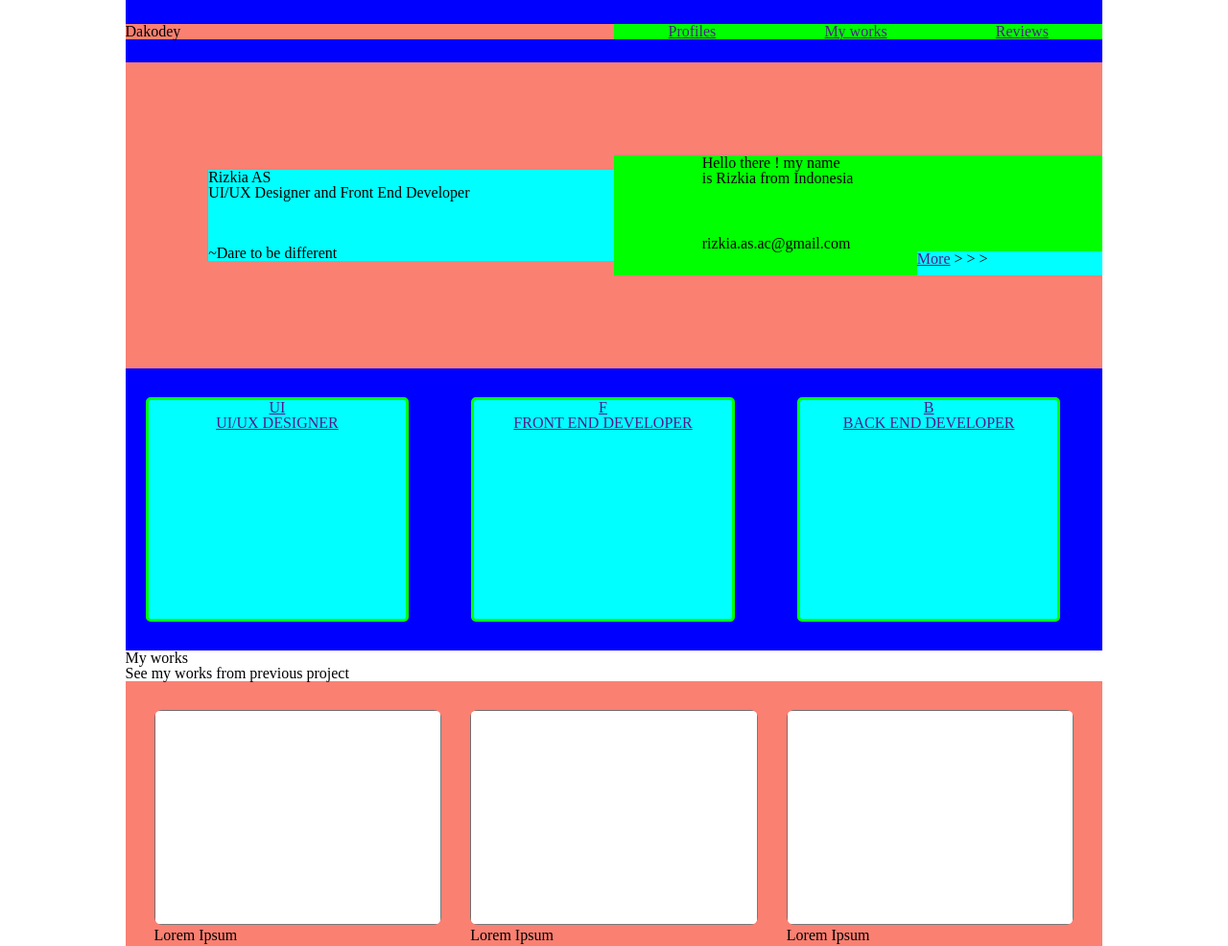
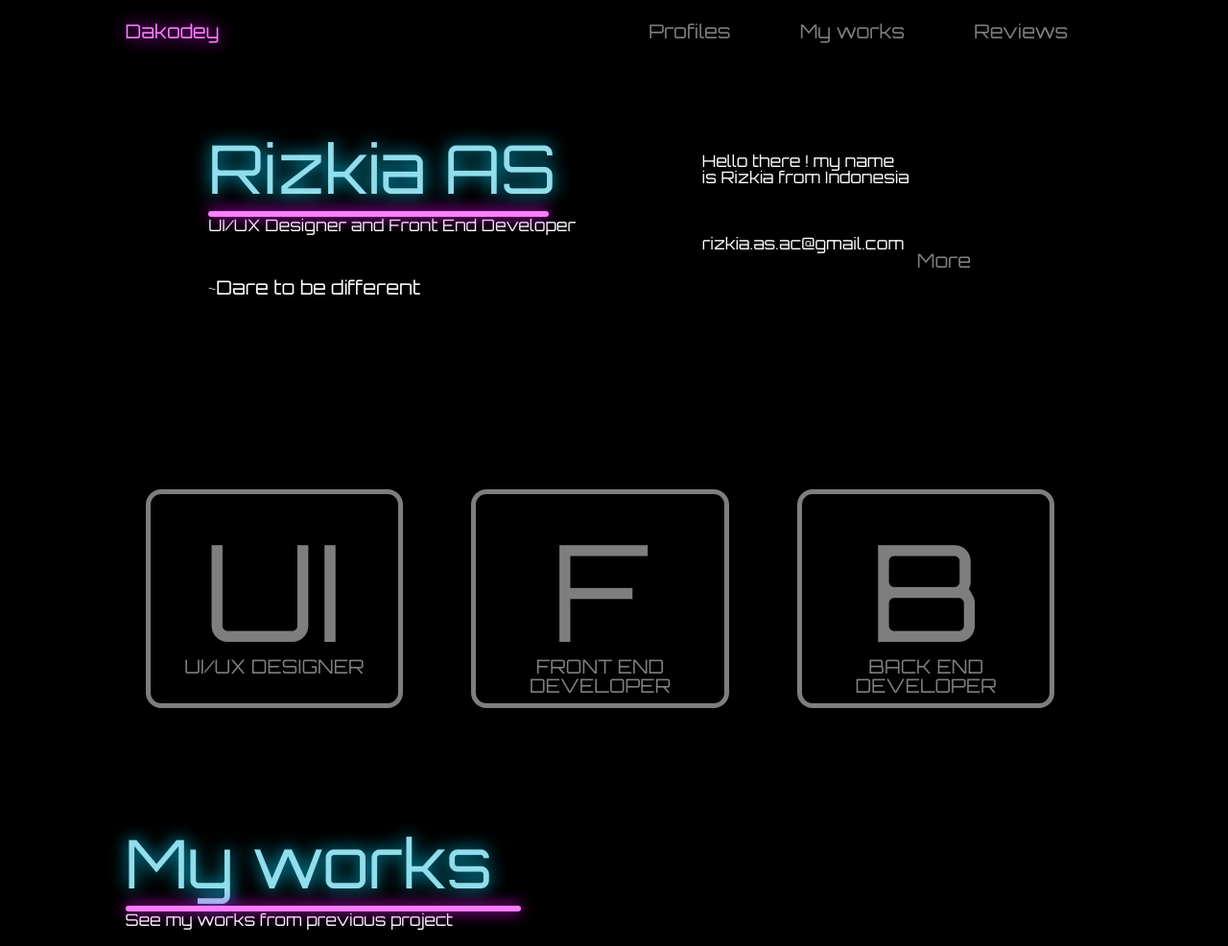
Before and after one commit to Rizkia-AS/webportfolio, a plain HTML site: page index.html in a window 1280 px wide. Shown: the top 986 px of the page at 96% size. Drawn offline with Linux system fonts and the light colour scheme.

Commit message:
merapihkan posisi margin, membuat style neon, membuat feedback transisi dan menghide grid frame

```diff
--- a/index.html
+++ b/index.html
@@ -3,17 +3,23 @@
 <head>
 	<title>My personal web</title>
 	<link rel="stylesheet" type="text/css" href="style.css">
+
+	<link rel="preconnect" href="https://fonts.gstatic.com">
+<link href="https://fonts.googleapis.com/css2?family=Orbitron&display=swap" rel="stylesheet">
+
 </head>
 <body>
 
 
 	<!-- awal bar navigasi -->
 	<div class="container navbar">
-		<div class="logo">Dakodey</div>
+		<div class="logo">
+			<h3>Dakodey</h3>
+		</div>
 		<div class="qa">
-			<a href="">Profiles</a>
-			<a href="">My works</a>
-			<a href="">Reviews</a>
+			<a href="" class="qabutton">Profiles</a>
+			<a href="" class="qabutton">My works</a>
+			<a href="" class="qabutton">Reviews</a>
 		</div>
 	</div>
 	<!-- akhir bar navigasi -->
@@ -22,6 +28,7 @@
 	<div class="container intro">
 		<div class="rizkia">
 			<h2>Rizkia AS</h2>
+			<div class="line"></div>
 			<p>UI/UX Designer and Front End Developer</p>
 			<h3>~Dare to be different</h3>
 		</div>
@@ -30,7 +37,7 @@
 			<br> is Rizkia
 			from Indonesia</p>
 			<p>rizkia.as.ac@gmail.com</p>
-			<div class="moreintro"> <a href="">More</a> <span> > </span> <span> > </span> <span> > </span> </div>
+			<div class="more bio"> <a href="">More</a></div>
 		</div>
 
 	</div>
@@ -47,8 +54,10 @@
 
 		<a href="">
 			<div class="skillbox f">
+			<span>
 				<h1>F</h1>
 			<h3>FRONT END DEVELOPER</h3>
+			</span>
 		</div>
 		</a>
 
@@ -64,38 +73,50 @@
 	<!-- awal my work -->
 	<div class="container myworktitle">
 		<h2>My works</h2>
+		<div class="line"></div>
 		<p>See my works from previous project</p>
 	</div>
 
 	<div class="container workdisplay">
+		<a href="">
 			<div class="workthumb">
 			<img src="blank.png">
 			<p>Lorem Ipsum</p>
 			</div>
+		</a>
 
+		<a href="">
 			<div class="workthumb">
 			<img src="blank.png">
 			<p>Lorem Ipsum</p>
 			</div>
+		</a>
 
+		<a href="">
 			<div class="workthumb">
 			<img src="blank.png">
 			<p>Lorem Ipsum</p>
 			</div>
+		</a>
 
+		<a href="">
 			<div class="workthumb">
 			<img src="blank.png">
 			<p>Lorem Ipsum</p>
 			</div>
+		</a>
 
+		<a href="">
 			<div class="workthumb">
 			<img src="blank.png">
 			<p>Lorem Ipsum</p>
 			</div>
+		</a>
+
 
 	</div>
 
-	<div class="container more"> <a href="">More</a> <span> > </span> <span> > </span> <span> > </span> </div>
+	<div class="container more"> <a href="">More</a> </div>
 
 	<div class="container visit">
 		<p>Or visit my channels</p>
@@ -112,8 +133,9 @@
 
 	<!-- awal reviews -->
 	<div class="container reviewstitle">
-		<h2>My works</h2>
-		<p>See my works from previous project</p>
+		<h2>Reviews</h2>
+		<div class="line"></div>
+		<p>See review from my previous client</p>
 	</div>
 
 	<div class="container reviewdisplay">
@@ -140,8 +162,27 @@
 
 	</div>
 
-	<div class="container more"> <a href="">More</a> <span> > </span> <span> > </span> <span> > </span> </div>
+	<div class="container more"> <a href="">More</a> </div>
 
-
+<br>
+<br>
+<br>
+<br>
+<br>
+<br>
+<br>
+<br>
+<br>
+<br>
+<br>
+<br>
+<br>
+<br>
+<br>
+<br>
+<br>
+<br>
+<br>
+<br>
 </body>
 </html>
--- a/style.css
+++ b/style.css
@@ -51,6 +51,51 @@ table {
 
 /*akhir css reset*/
 
+/*awal all*/
+h1, h2, h3, p, a {
+	color: white;
+}
+
+h1 {
+	font-family: 'Orbitron', sans-serif;
+	font-size: 140px;
+
+}
+
+h2 {
+	font-family: 'Orbitron', sans-serif;
+	font-size: 70px;
+	color:#90DDEB;
+	filter: drop-shadow(0px 0px 9px #01C8EE);
+
+}
+
+h3 {
+	font-family: 'Orbitron', sans-serif;
+	font-size: 20px;
+}
+
+p {
+	font-family: 'Orbitron', sans-serif;
+	font-size: 17px;
+
+}
+
+a {
+	font-family: 'Orbitron', sans-serif;
+	text-decoration: none;
+	font-size: 20px;
+}
+
+span {
+	font-family: 'Orbitron', sans-serif;
+	text-decoration: none;
+	font-size: 20px;
+}
+
+body {
+	background-color: black;
+}
 
 .container {
 	width: 79.6%;
@@ -62,11 +107,40 @@ table {
 	margin-left: 81%;
 }
 
+.more a {
+	color: #7E7E7E;
+	transition: 0.15s;
+}
+
+.more:hover a {
+	color: #90DDEB;
+	filter: drop-shadow(0px 0px 9px #01C8EE);
+}
+
+.line {
+	background-color: #FA7EFF;
+	height: 6px;
+	margin-top: 10px;
+	margin-right: 59.5%;
+	border: 1px solid rgb(245 0 245 23%);
+	border-radius: 8px;
+	filter: drop-shadow(0px 0px 8px #F500FE);
+
+}
+
+.intro .line {
+	margin-right: 16.2%;
+}
+
+/*akhir all*/
+
+
+
 
 /*awal navbar*/
 .navbar {
 	height: 65px;
-	background-color: blue;
+/*	background-color: blue;*/
 
 	display: grid;
 	grid-template-columns: 1fr 1fr;
@@ -74,16 +148,40 @@ table {
 }
 
 .logo {
-	background-color: salmon;
+	/*background-color: salmon;*/
 	align-self: center;
+}
+
+.logo h3 {
+	color: #FA7EFF;
+	filter: drop-shadow(0px 0px 9px #F500FE);
 }
 
 .qa {
 	display: flex;
-	background-color: lime;
+	/*background-color: yellow;*/
 	align-self: center;
 	justify-content:space-around;
 }
+
+
+.qabutton {
+/*	background-color: lime;*/
+	padding: 5px;
+	border-radius: 5px;
+	color: #7E7E7E;
+
+	transition: 0.15s;
+}
+
+
+.qabutton:hover {
+	color: #90DDEB;
+	filter: drop-shadow(0px 0px 9px #01C8EE);
+	transform: scale(1.1);
+}
+
+
 /*akhir navbar*/
 
 
@@ -93,8 +191,9 @@ table {
 /*awal intro*/
 .intro {
 	height: 319px;
+	margin-bottom: 96px;
 	box-sizing: border-box;
-	background-color: salmon;
+	/*background-color: salmon;*/
 
 	display: grid;
 	grid-template-columns: 1fr 1fr;
@@ -102,7 +201,7 @@ table {
 }
 
 .rizkia {
-	background-color: aqua;
+	background-color: black;
 	align-self: center;
 	/*justify-self: center;*/
 	margin-left: 17%;
@@ -113,7 +212,7 @@ div .rizkia p {
 }
 
 .hello {
-	background-color: lime;
+	/*background-color: lime;*/
 	align-self: center;
 	justify-content:;
 
@@ -131,10 +230,10 @@ p.hellotext  {
 
 	}
 
-.moreintro {
-	background-color: aqua;
-/*	text-align: center;*/
+.more.bio {
+	/*background-color: aqua;*/
 	margin-left: 62%;
+
 }
 
 /*akhir intro*/
@@ -145,24 +244,65 @@ p.hellotext  {
 
 /*service bar*/
 .service {
-	background-color: blue;
+	margin-bottom: 96px;
+	background-color: black;
 	display: grid;
 	grid-template-columns: 1fr 1fr 1fr;
 }
 
 .skillbox {
-	background-color: aqua;
+	width: 79%;
+	height: 228px;
+
+	margin-top: 30px;
+	margin-bottom: 30px ;
+	margin-left: 6.25%;
+	padding-top: 8.7%;
+
+	border: 5px solid #7E7E7E;
+	border-radius: 16px;
+	box-sizing: border-box;
+
+/*	background-color: black;*/
 	text-align: center;
 
-	border: 3px solid lime;
-	border-radius: 5px;
-	justify-content: center;
-	width: 79%;
-	height: 228px;
-	margin-left: 6.25%;
-	margin-bottom: 30px ;
-	margin-top: 30px;
+	color: #7E7E7E;
+
+	transition: 0.3s;
 }
+
+.skillbox h1, .skillbox h3 {
+	color:#7E7E7E;
+}
+
+
+.skillbox:hover{
+	border: 5px solid #90DDEB;
+	filter: drop-shadow(0px 0px 9px #01C8EE);
+	transform: scale(1.1);
+}
+
+.skillbox.b:hover {
+	border: 5px solid #E98673;
+	filter: drop-shadow(0px 0px 9px #EE2701);
+	transform: scale(1.1);
+}
+
+.skillbox:hover h1, .skillbox:hover h3 {
+	color:#90DDEB;
+	filter: drop-shadow(0px 0px 9px #01C8EE);
+
+}
+
+.skillbox.b:hover h1, .skillbox.b:hover h3 {
+	color:#E98673;
+	filter: drop-shadow(0px 0px 9px #EE2701);
+
+}
+
+
+
+
 
 /*akhir service bar*/
 
@@ -172,7 +312,8 @@ p.hellotext  {
 
 /*awal my work*/
 .workdisplay {
-	background-color: salmon;
+	margin-top: 30px;
+	/*background-color: salmon;*/
 	padding-top: 30px;
 	padding-left: 30px;
 	padding-right: 30px;
@@ -186,9 +327,20 @@ p.hellotext  {
 }
 
 .workthumb {
+	/*background-color: lime;*/
 	width: 100%;
 	margin-bottom: 30px;
 
+	transition: 0.3s;
+
+}
+
+.workthumb a {
+	font-size: 17px;
+}
+
+.workthumb:hover {
+	transform: scale(1.1);
 }
 
 .workthumb img {
@@ -198,12 +350,15 @@ p.hellotext  {
 }
 
 .visit {
-	background-color: salmon;
+	margin-top: 67px;
+	margin-bottom: 96px;
+	/*background-color: salmon;*/
 	display: grid;
 	justify-items: end;
 }
 
 .visit img {
+	margin-top: 13px;
 	border: 3px solid black;
 
 }
@@ -211,7 +366,8 @@ p.hellotext  {
 /*akhir my work*/
 
 .reviewdisplay {
-	background-color: salmon;
+	margin-top: 30px;
+	background-color: black;
 	padding-top: 30px;
 	padding-left: 30px;
 	padding-right: 30px;
@@ -228,5 +384,11 @@ p.hellotext  {
 	width: 91.6%;
 	height: 96px;
 	margin-bottom: 30px;
-	background-color: white;
+	/*background-color: yellow;*/
+	padding: 5px;
+	color: white;
+
+	border-radius: 5px;
+	border: 5px solid #90DDEB;
+	filter: drop-shadow(0px 0px 9px #01C8EE);
 }
```
Lines whose indentation alone changed are shown as unchanged.
